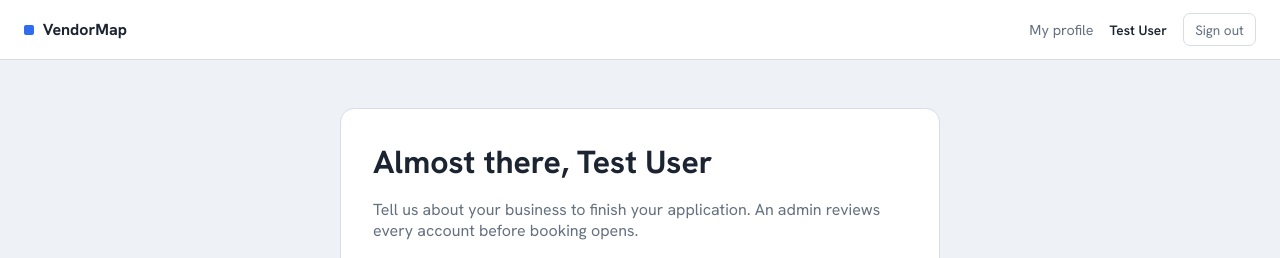
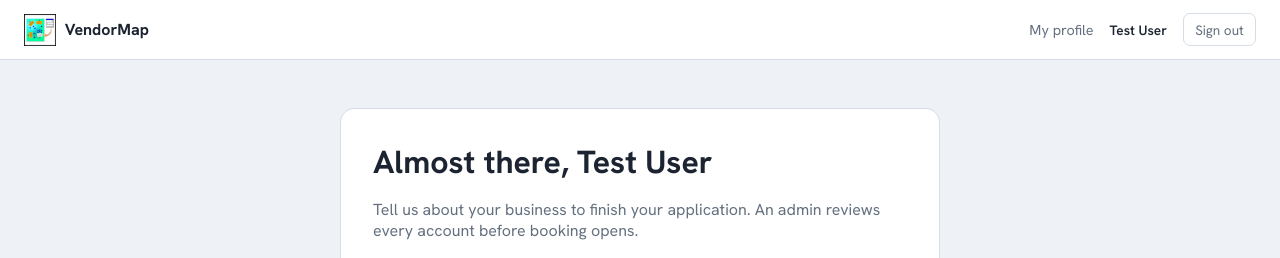
Before and after one commit to jameshansen/VendorMap, a Laravel app: page /register/complete in a window 1280 px wide. Shown: the top 258 px of the page. Run offline with Laravel 12, Linux system fonts and the light colour scheme; a user stored in the database is signed in; data comes from the database, SQL or seed files in the repository; data that the repository does not hold is empty; style sheets or scripts are compiled from the project's sources.

Commit message:
Fix Demo DB issue and Add VendorMap Icon

```diff
--- a/bootstrap/app.php
+++ b/bootstrap/app.php
@@ -22,6 +22,18 @@ return Application::configure(basePath: dirname(__DIR__))
         $middleware->web(append: [
             \App\Http\Middleware\DemoDatabase::class,
         ]);
+
+        // The connection switch must happen *before* anything touches the
+        // database. Appending alone runs it last — after StartSession (the
+        // session driver is `database`) and after SubstituteBindings resolves
+        // route-model bindings, both of which would already have queried the
+        // base `.env` database. Pin it into the priority list just before
+        // StartSession: that's after EncryptCookies (so the slot cookie is
+        // decrypted) but ahead of every other DB-touching middleware.
+        $middleware->prependToPriorityList(
+            before: \Illuminate\Session\Middleware\StartSession::class,
+            prepend: \App\Http\Middleware\DemoDatabase::class,
+        );
     })
     ->withExceptions(function (Exceptions $exceptions): void {
         $exceptions->shouldRenderJsonWhen(
--- a/resources/views/partials/site-header.blade.php
+++ b/resources/views/partials/site-header.blade.php
@@ -4,7 +4,7 @@
 @endphp
 <header class="site-header">
     <a class="site-brand" href="{{ route('home') }}">
-        <span class="dot"></span> {{ config('vendormap.name', 'VendorMap') }}
+        <img src="img/icon.png" style="height: 32px" /> {{ config('vendormap.name', 'VendorMap') }}
     </a>
 
     <nav class="site-nav">
```
Also changed, not shown: public/img/icon.png (added).
